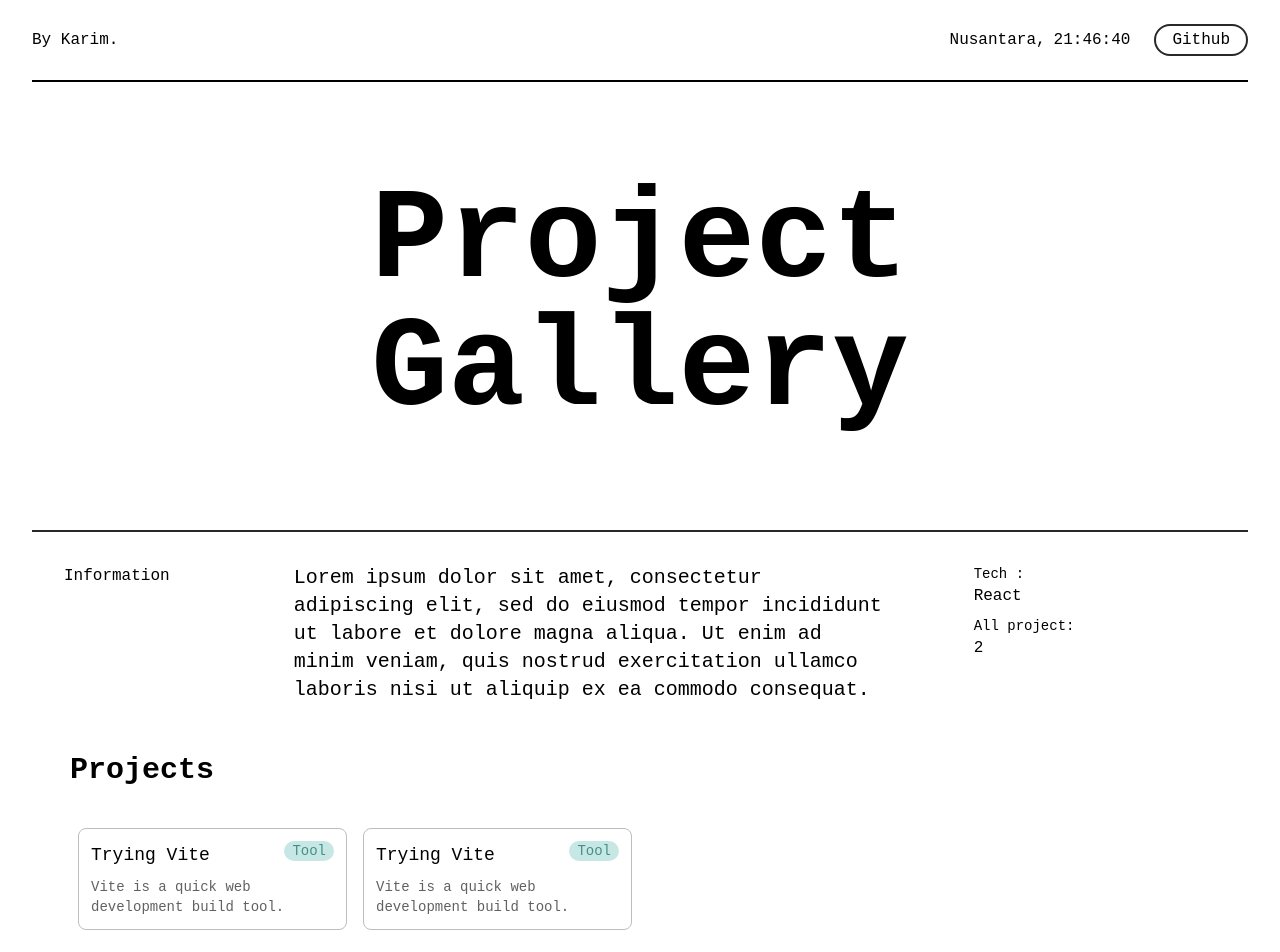
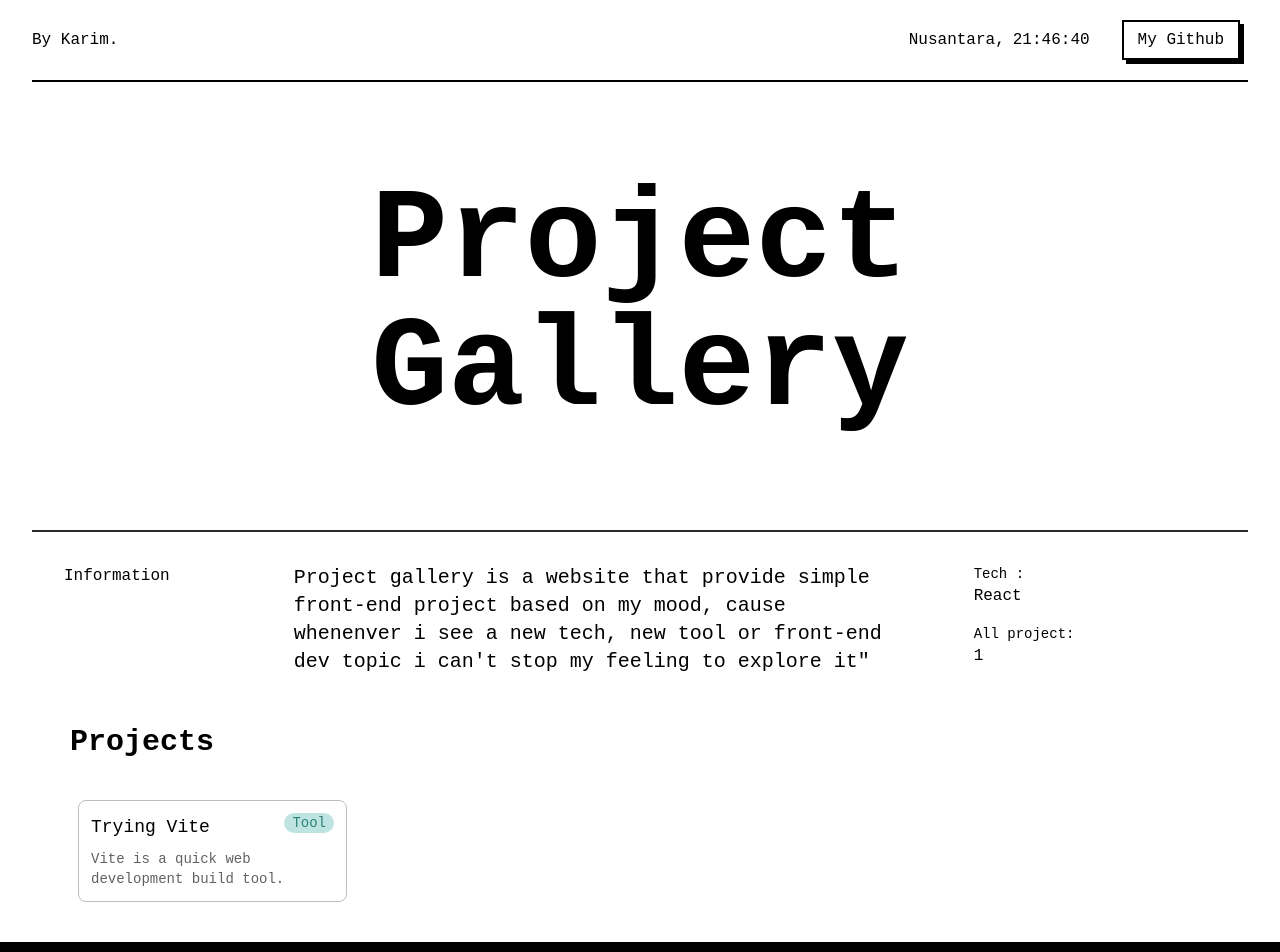
Before and after one commit to BroKarim/projectGalley, a React (Vite) app: page / in a window 1280 px wide. Shown: the top 952 px of the page. Built offline with nearby package versions, Linux system fonts and the light colour scheme; a web font is replaced by a local one.

Commit message:
Persiapan selesai

```diff
--- a/src/components/app/main-content/Card.jsx
+++ b/src/components/app/main-content/Card.jsx
@@ -3,7 +3,7 @@ import cards from '../../../data/Data';
 export default function Card() {
   return (
     <section>
-      <div className="container mx-auto mt-4">
+      <div className="container mx-auto mb-8">
         <div className="mb-8">
           <h1 className="text-3xl font-bold ">Projects</h1>
         </div>
--- /dev/null
+++ b/src/components/app/main-content/Footer.jsx
@@ -0,0 +1,7 @@
+export default function Footer() {
+  return (
+    <footer className="px-4 divide-y bg-black text-white font-mono">
+      <div className="py-6 text-sm text-center ">© 1968 Company Co. All rights reserved.</div>
+    </footer>
+  );
+}
--- a/src/components/app/main-content/Information.jsx
+++ b/src/components/app/main-content/Information.jsx
@@ -8,26 +8,23 @@ export default function Information() {
   return (
     <section className="border-t-2 border-[#272829]">
       <div className="md:flex block p-8 justify-between">
-        <div className="w-1/4 text-md">Information</div>
+        <div className="w-1/4 text-md mb-4 md:border-none border-b-2 border-[#19A7CE]">Information</div>
         <div className="flex max-w-[600px] ">
-          <h3 className=" text-xl items-start ">
-            Lorem ipsum dolor sit amet, consectetur adipiscing elit, sed do eiusmod tempor incididunt ut labore et dolore magna aliqua. Ut enim ad minim veniam, quis nostrud exercitation ullamco laboris nisi ut aliquip ex ea commodo
-            consequat.
+          <h3 className=" text-xl items-start mb-4">
+            Project gallery is a website that provide simple front-end project based on my mood, cause whenenver i see a new tech, new tool or front-end dev topic i can't stop my feeling to explore it"
           </h3>
         </div>
-        <div className="pl-20 flex flex-col gap-2 w-1/3 ">
-          <div className='text-left '>
-            <p className=' text-sm'>Tech : </p>
-            <p className='text-md'>React</p>
+        <div className="md:pl-20 flex flex-col gap-4 w-1/3 ">
+          <div className="text-left ">
+            <p className=" text-sm">Tech : </p>
+            <p className="text-md">React</p>
           </div>
           <div>
-            <p className='text-sm '>All project: </p>
+            <p className="text-sm ">All project: </p>
             <p>{countCards()}</p>
           </div>
-          {/* <p>All project: </p>
-          <p>{countCards()}</p> */}
-          {/* rencana nanti dibawahnya taru All project (jumlah project) */}
         </div>
+
       </div>
     </section>
   );
--- a/src/components/app/navigation/Navbar.jsx
+++ b/src/components/app/navigation/Navbar.jsx
@@ -1,4 +1,4 @@
-import RealTimeCopy from "../content-header/RealTime copy";
+import RealTimeCopy from '../content-header/RealTime copy';
 
 export default function Navbar() {
   return (
@@ -7,24 +7,18 @@ export default function Navbar() {
         <a rel="noopener noreferrer" href="#" aria-label="Back to homepage" className="flex items-center py-2">
           By Karim.
         </a>
-        <div className="hidden space-x-6 md:flex items-center">
-          {/* <div className="real-time">Real time</div> */}
-          <RealTimeCopy></RealTimeCopy>
+        <div className="space-x-6 flex items-center">
+          <div className='md:block hidden'>
+            <RealTimeCopy></RealTimeCopy>
+          </div>
           <div>
-            <a
-              href="#_"
-              className="inline-flex items-center justify-center h-8 px-4 py-2 text-md text-center text-black no-underline align-middle transition-all duration-300 ease-in-out bg-transparent border-2 border-[#272829] rounded-full cursor-pointer select-none hover:text-black hover:border-white focus:shadow-xs focus:no-underline"
-            >
-              Github
+            <a href="https://github.com/BroKarim" target='_blank' className="relative inline-block px-4 mx-2 py-2 font-medium group">
+              <span className="absolute inset-0 w-full h-full transition duration-200 ease-out transform translate-x-1 translate-y-1 bg-black group-hover:-translate-x-0 group-hover:-translate-y-0"></span>
+              <span className="absolute inset-0 w-full h-full bg-white border-2 border-black group-hover:bg-black"></span>
+              <span className="relative text-black group-hover:text-white">My Github</span>
             </a>
           </div>
         </div>
-        {/* Burger Button */}
-        <button className="flex justify-end p-4 md:hidden">
-          <svg xmlns="http://www.w3.org/2000/svg" fill="none" viewBox="0 0 24 24" stroke="currentColor" className="w-6 h-6">
-            <path strokeLinecap="round" strokeLinejoin="round" strokeWidth="2" d="M4 6h16M4 12h16M4 18h16"></path>
-          </svg>
-        </button>
       </div>
     </header>
   );
--- a/src/data/Data.js
+++ b/src/data/Data.js
@@ -6,13 +6,6 @@ const cards = [
     tag: 'Tool',
     description: 'Vite is a quick web development build tool.',
   },
-  {
-    link: '/tryvite',
-    title: 'Trying Vite',
-    tag: 'Tool',
-    description: 'Vite is a quick web development build tool.',
-  },
-
 ];
 
 export default cards;
--- a/src/layout/content.jsx
+++ b/src/layout/content.jsx
@@ -2,16 +2,18 @@ import Hero from '../components/app/main-content/Hero';
 import Navbar from '../components/app/navigation/Navbar';
 import Information from '../components/app/main-content/Information';
 import Card from '../components/app/main-content/Card';
+import Footer from '../components/app/main-content/Footer';
 
 export default function Content() {
   return (
     <>
-      <div className='mx-8 font-mono'>
+      <div className="mx-8 font-mono">
         <Navbar></Navbar>
         <Hero></Hero>
         <Information></Information>
         <Card></Card>
       </div>
+      <Footer></Footer>
     </>
   );
 }
```
Also changed, not shown: Ket.txt.
